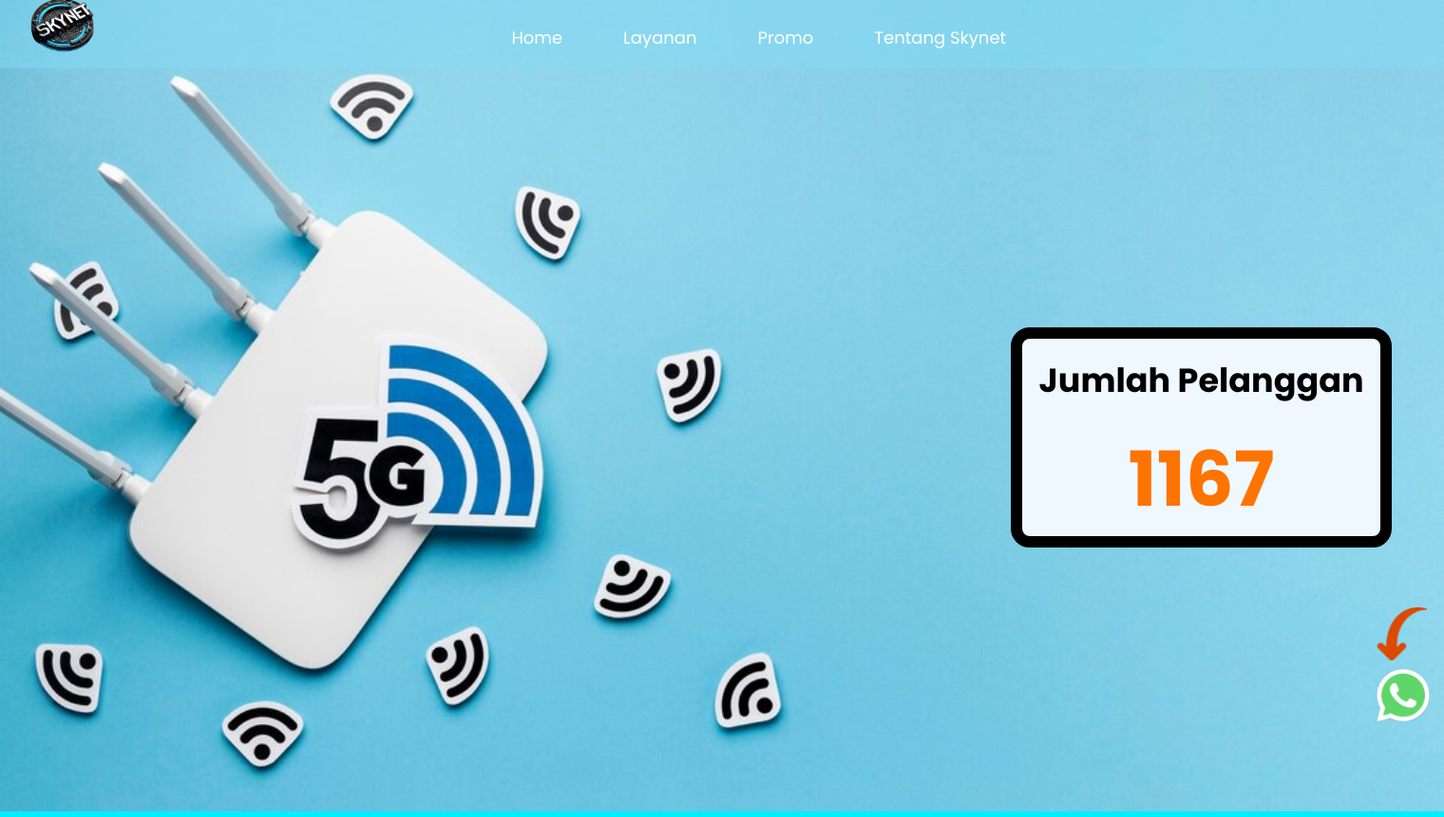
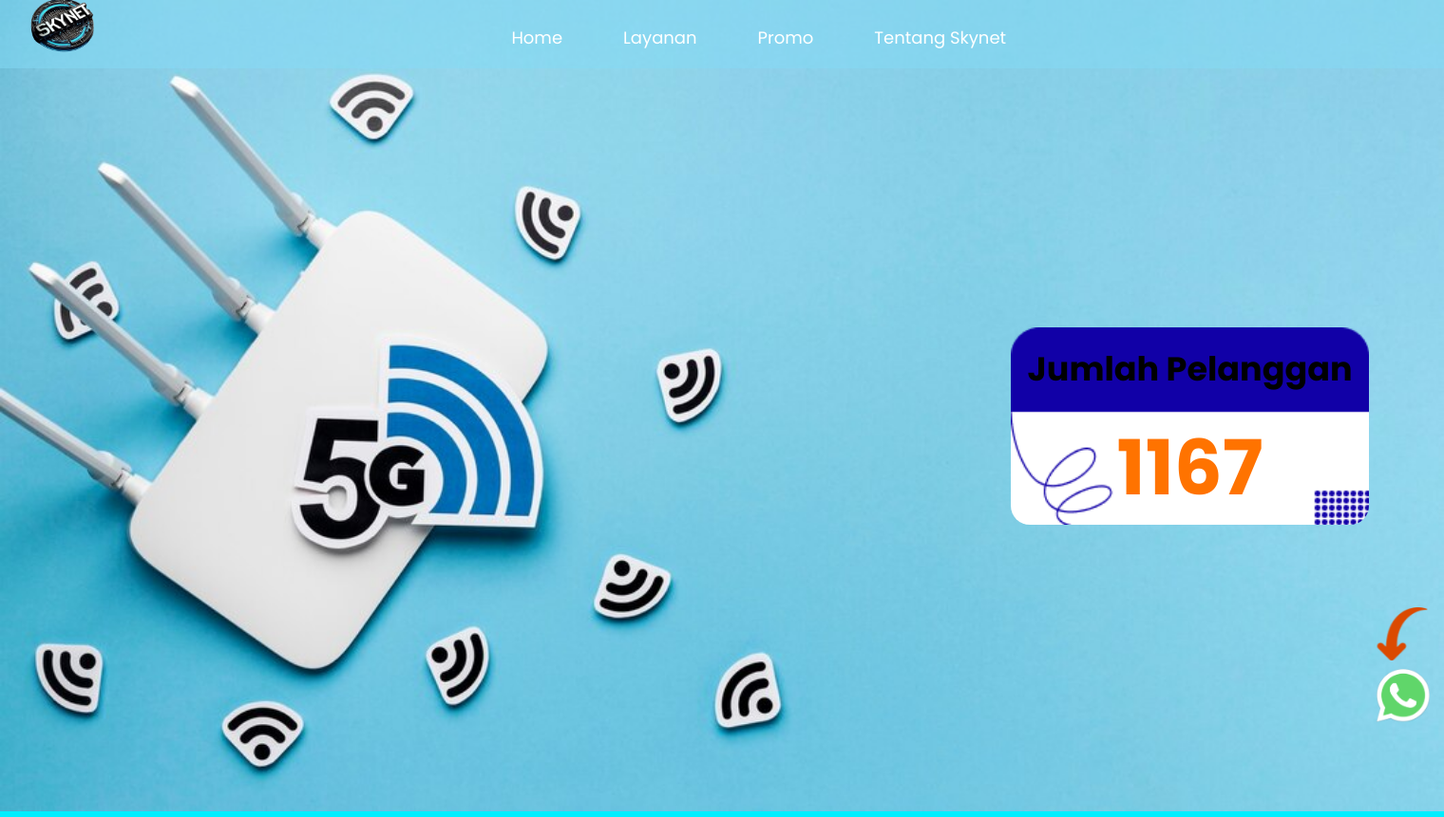
Before and after one commit to Hawsyi/skynet, a PHP site: page / in a window 1520 px wide. Shown: the top 861 px of the page at 95% size. Run offline with PHP 8.4, Linux system fonts and the light colour scheme.

Commit message:
banner background

```diff
--- a/style.css
+++ b/style.css
@@ -211,13 +211,13 @@ button {
   color: #000000;
 }
 .banner {
+  background-image: url("images/Frame\ 38149.png");
+  background-size: 100%;
   display: block;
   justify-content: space-between;
   align-items: center;
   margin-top: 0vh;
-  background: aliceblue;
   border-radius: 20px;
-  border: 12px solid black;
   position: absolute;
   left: 70%;
   top: 40%;
```
